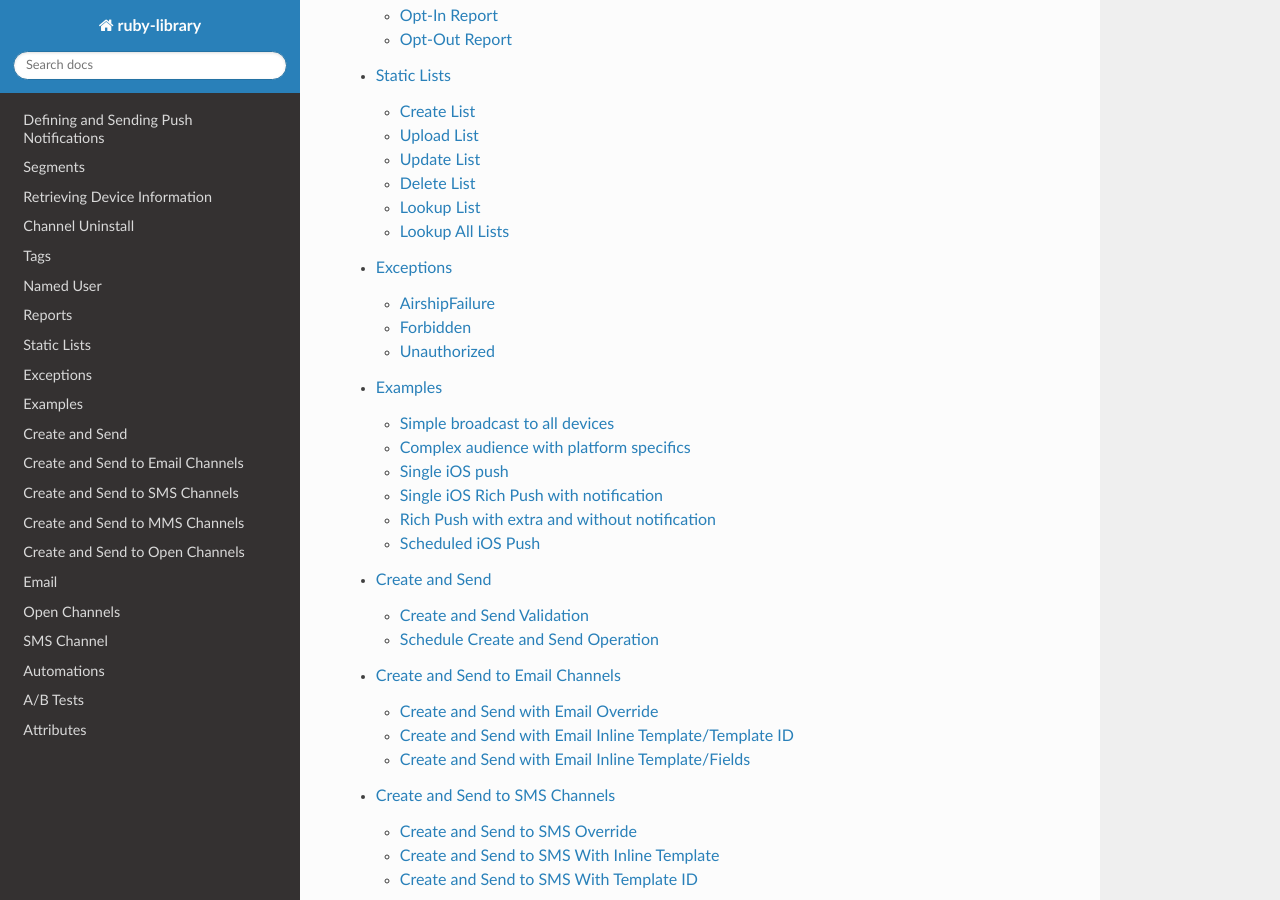
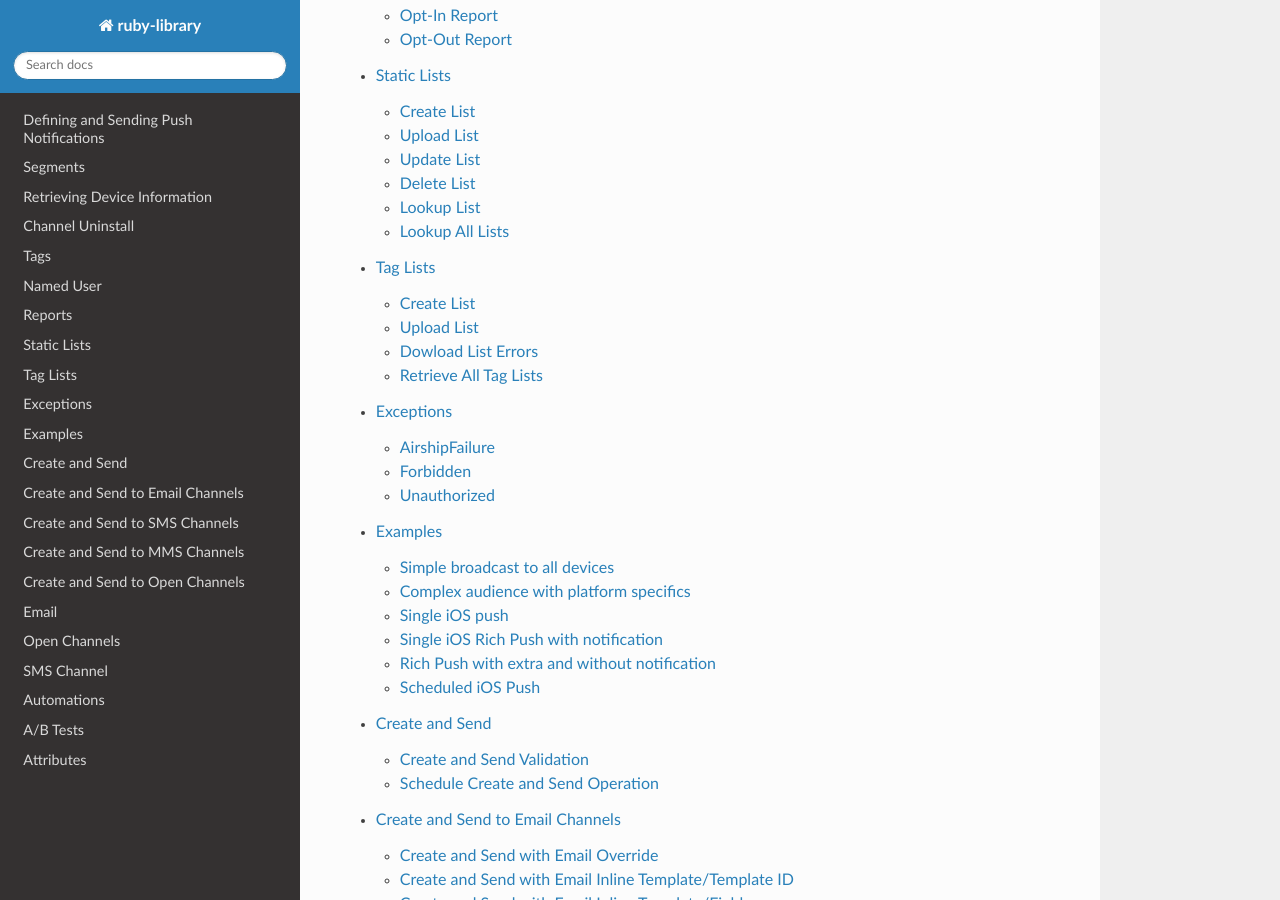
Before and after one commit to urbanairship/ruby-library, a Sphinx documentation site: the page built from docs/index.rst, in a window 1280 px wide and 900 px high, scrolled down 2453 px. Built offline with Sphinx 7.4.7 and the Read the Docs theme 2.0.0, drawn with Linux system fonts in a browser that asks for light colours; the version number could not be read and is left out; cross-references to code outside the pages are shown as plain code; some of the changed lines change nothing that is shown.

Commit message:
adds tag list docs

```diff
--- a/docs/index.rst
+++ b/docs/index.rst
@@ -66,6 +66,7 @@ Contents:
    named_user.rst
    reports.rst
    static_lists.rst
+   tag_lists.rst
    exceptions.rst
    examples.rst
    create_and_send.rst
--- /dev/null
+++ b/docs/tag_lists.rst
@@ -0,0 +1,76 @@
+Tag Lists
+=========
+
+Bulk add and/or remove tags by uploading a CSV file of Airship users. For more
+information about the use of this endpoint, incluiding CSV file formatting  requirements
+please see `the Airship Tag Lists API documentation
+<https://docs.airship.com/api/ua/#tag-tag-lists>`__
+
+
+Create List
+-----------
+
+Add tags to your contacts by creating a list and uploading CSV file with user identifiers.
+The body of the request contains the name, description, and optional metadata for the
+list. After you define a list, you populate it with a call to the Upload Tag List method.
+
+.. code-block:: ruby
+
+    require 'urbanairship'
+    UA = Urbanairship
+    airship = UA::Client.new(key: 'app_key', secret: 'master_secret')
+    tags = {'tag_group_name': ['tag1', 'tag2']}
+
+    tag_list = UA::TagList.new(client: airship)
+    tag_list.name = 'ua_tags_list_name'
+    tag_list.create(description: 'description', extra: {'key': 'value'}, add: tags)
+
+
+Upload List
+-----------
+
+Upload a CSV that will set tag values on the specified channels or named users. See `the
+Airship API documentation <https://docs.airship.com/api/ua/#operation-api-tag-lists-list_name-csv-put>`__ for CSV formatting requirements. Set
+the optional `gzip` parameter to `true` if your file is gzip compressed.
+
+.. code-block:: ruby
+
+    require 'urbanairship'
+    UA = Urbanairship
+    airship = UA::Client.new(key: 'app_key', secret: 'master_secret')
+
+    tag_list = UA::TagList.new(client: airship)
+    tag_list.name = 'ua_tags_list_name'
+    tag_list.upload(csv_file: 'file_content', gzip: true)
+
+
+Dowload List Errors
+-------------------
+
+During processing, after a list is uploaded, errors can occur. Depending on the type
+of list processing, an error file may be created, showing a user exactly what went wrong.
+
+.. code-block:: ruby
+
+    require 'urbanairship'
+    UA = Urbanairship
+    airship = UA::Client.new(key: 'app_key', secret: 'master_secret')
+
+    tag_list = UA::TagList.new(client: airship)
+    error_csv = tag_list.errors
+
+
+Retrieve All Tag Lists
+----------------------
+
+Retrieve information about all tag lists. This call returns a list of metadata that
+will not contain the actual lists of users.
+
+.. code-block:: ruby
+
+    require 'urbanairship'
+    UA = Urbanairship
+    airship = UA::Client.new(key: 'app_key', secret: 'master_secret')
+
+    tag_list = UA::TagList.new(client: airship)
+    list_response = tag_list.list
```
